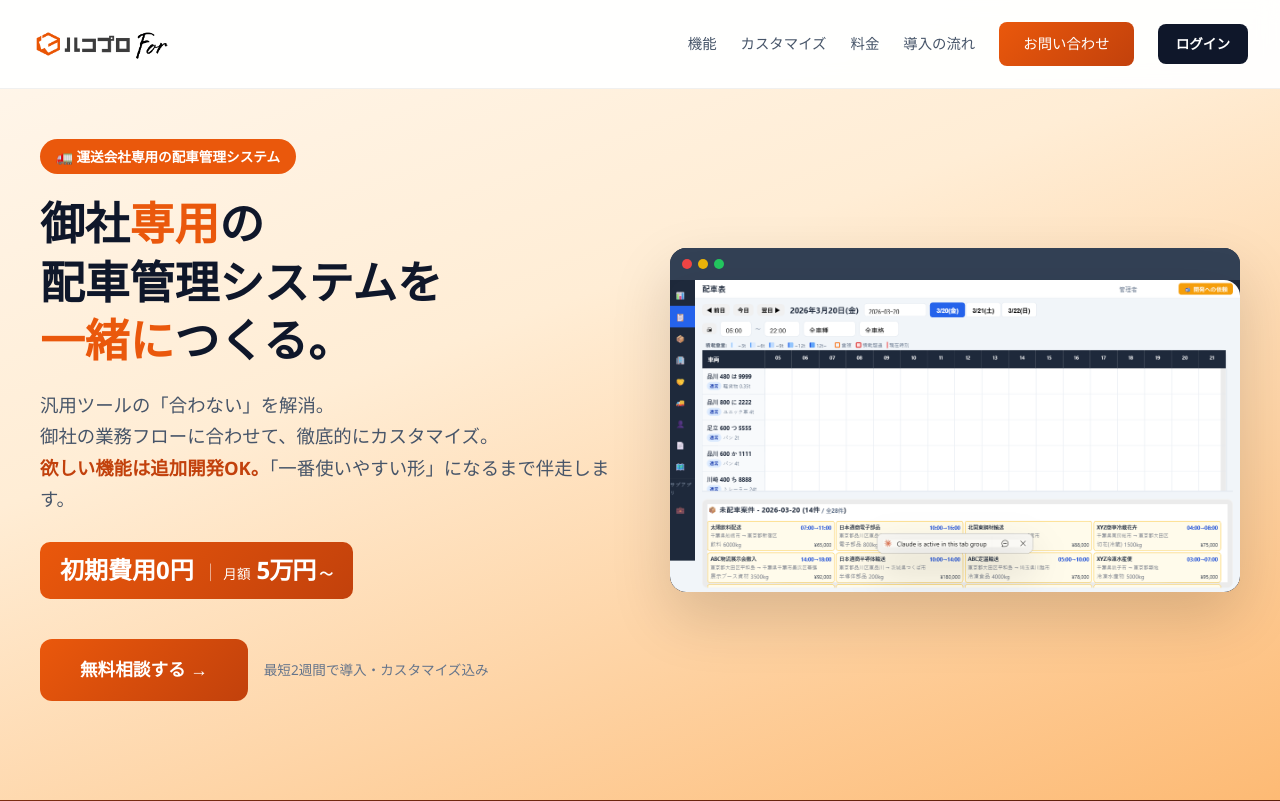
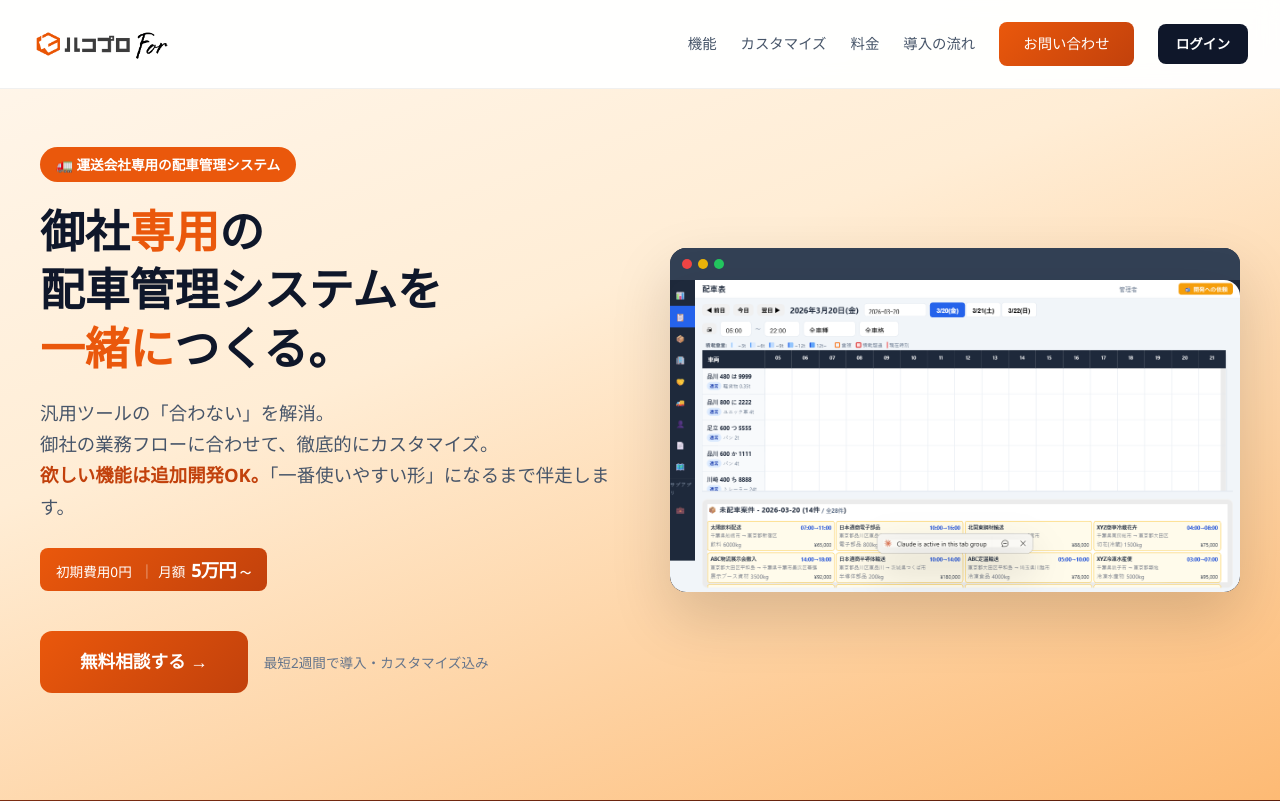
Before and after one commit to aimayujin0911/dispatch-app, a FastAPI app: page /lp in a window 1280 px wide. Shown: the top 801 px of the page. Run offline with FastAPI, Linux system fonts and the light colour scheme.

Commit message:
LP hero price box: 初期費用を月額と同じフォントサイズに、ボックス全体を小さく
Co-Authored-By: Claude Opus 4.6 <noreply@anthropic.com>

```diff
--- a/core/templates/lp.html
+++ b/core/templates/lp.html
@@ -27,9 +27,9 @@
         .hero h1 .accent { color: #ea580c; }
         .hero .subtitle { font-size: 1.15rem; color: #475569; margin-bottom: 12px; }
         .hero .hero-badge { display: inline-block; background: #ea580c; color: #fff; padding: 6px 16px; border-radius: 20px; font-size: 0.85rem; font-weight: 600; margin-bottom: 20px; }
-        .hero-price { display: inline-flex; align-items: baseline; gap: 4px; background: linear-gradient(135deg, #ea580c, #c2410c); color: #fff; padding: 8px 20px; border-radius: 10px; margin-top: 16px; margin-bottom: 8px; }
-        .hero-price .price-main { font-size: 1.5rem; font-weight: 800; letter-spacing: -1px; }
-        .hero-price .price-unit { font-size: 0.85rem; font-weight: 600; }
+        .hero-price { display: inline-flex; align-items: baseline; gap: 4px; background: linear-gradient(135deg, #ea580c, #c2410c); color: #fff; padding: 6px 16px; border-radius: 8px; margin-top: 14px; margin-bottom: 8px; }
+        .hero-price .price-main { font-size: 1.15rem; font-weight: 800; letter-spacing: -1px; }
+        .hero-price .price-unit { font-size: 0.7rem; font-weight: 600; }
         .hero-cta { display: flex; gap: 16px; margin-top: 32px; align-items: center; }
         .hero-cta .sub-text { font-size: 0.85rem; color: #64748b; }
         .hero-img { position: relative; }
@@ -156,8 +156,8 @@
                     <strong style="color:#c2410c">欲しい機能は追加開発OK。</strong>「一番使いやすい形」になるまで伴走します。
                 </p>
                 <div class="hero-price">
-                    <span style="font-size:1.5rem;font-weight:800;margin-right:4px">初期費用0円</span>
-                    <span style="font-size:1.1rem;opacity:0.7">｜</span>
+                    <span style="font-size:0.85rem;font-weight:500;margin-right:4px">初期費用0円</span>
+                    <span style="font-size:0.9rem;opacity:0.7">｜</span>
                     <span style="font-size:0.85rem;font-weight:500;margin-right:2px">月額</span>
                     <span class="price-main">5万円</span>
                     <span class="price-unit">〜</span>
```
